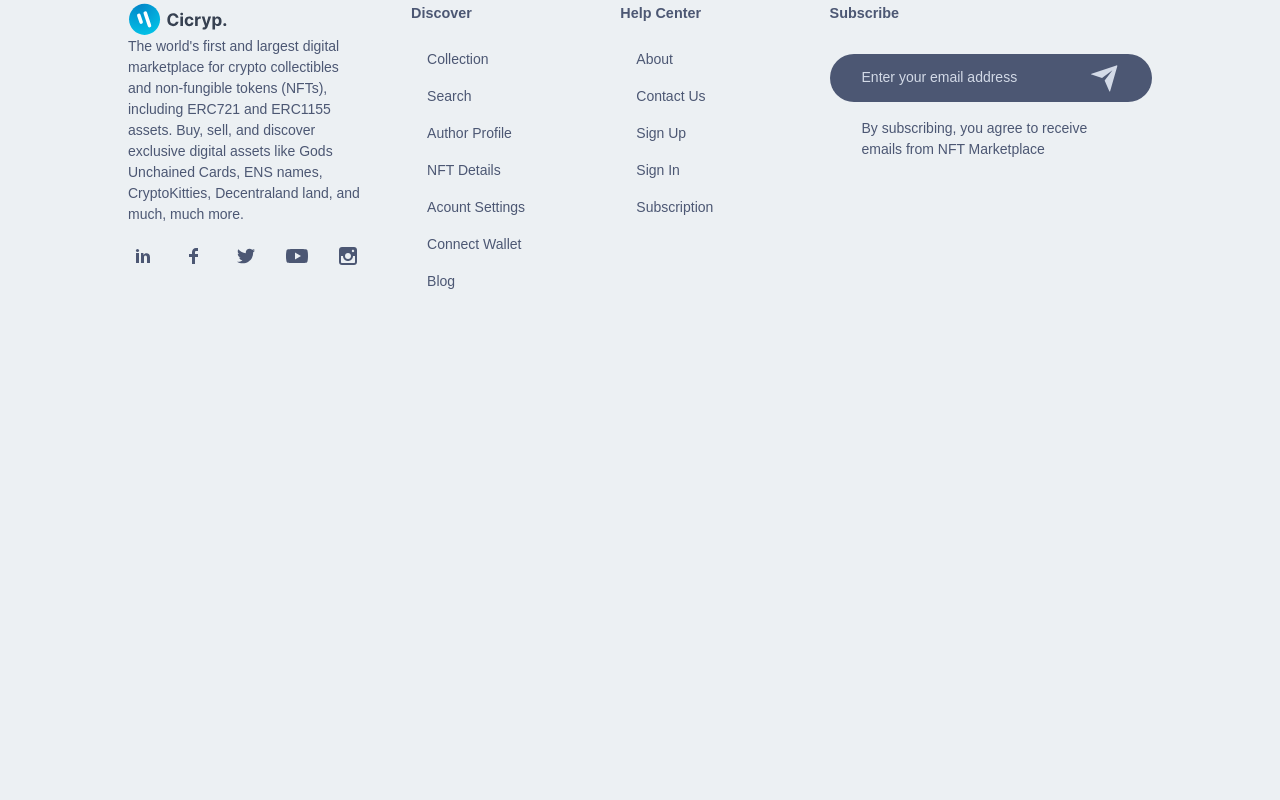
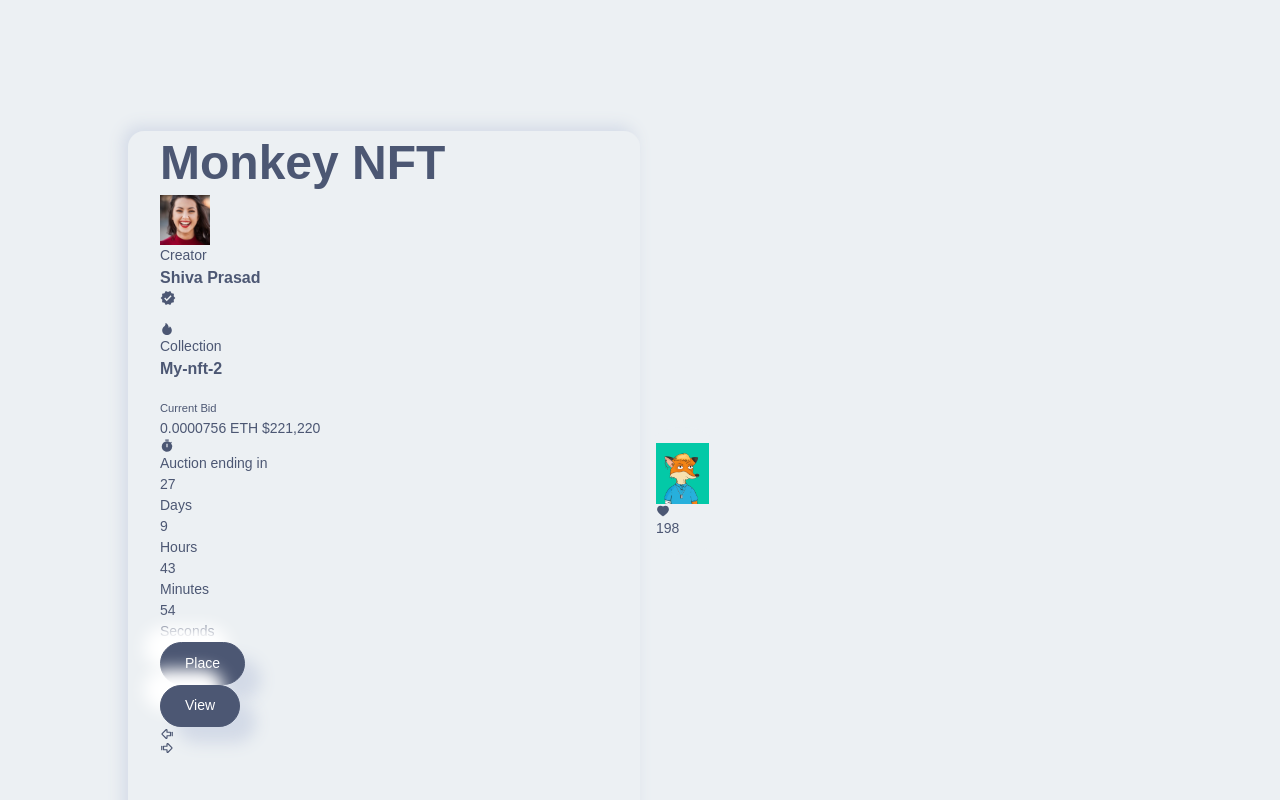
Before and after one commit to Karribalu/NftMarketPlaceTemplate, a Next.js app: page / in a window 1280 px wide. Shown: the part 1180-1980 px from the top of the page. Before the commit the page ends 1480 px from the top, so only its background shows below. Built offline with nearby package versions, Linux system fonts and the light colour scheme.

Commit message:
started working on the BigNFTSlider

```diff
--- a/app/layout.tsx
+++ b/app/layout.tsx
@@ -1,9 +1,8 @@
 import './globals.css';
 import { Inter } from 'next/font/google';
 //INTERNAL IMPORT
-import { NavBar, Footer, Service } from '../components/componentIndex';
+import { NavBar, Footer } from '../components/componentIndex';
 import Home from './page';
-const inter = Inter({ subsets: ['latin'] });
 
 export const metadata = {
   title: 'Create Next App',
@@ -21,7 +20,6 @@ export default function RootLayout({
       <body>
         <NavBar />
         <Home />
-        <Service />
         <Footer />
       </body>
     </html>
--- a/app/page.tsx
+++ b/app/page.tsx
@@ -1,6 +1,12 @@
+'use strict';
 import React, { FC } from 'react';
 import Style from './page.module.css';
-import { HeroSection } from '../components/componentIndex';
+import {
+  HeroSection,
+  Service,
+  BigNftSlider
+} from '../components/componentIndex';
+
 interface IProps {}
 
 /**
@@ -12,6 +18,8 @@ const Home: FC<IProps> = (props) => {
   return (
     <div className={Style.homePage}>
       <HeroSection />
+      <Service />
+      <BigNftSlider />
     </div>
   );
 };
--- /dev/null
+++ b/components/BigNFTSlider/BigNFTSlider.module.css
@@ -0,0 +1,50 @@
+.h3{
+    font-size: 1.5rem;
+    font-weight: 700;
+    margin-bottom: 1rem;
+}
+.h4 {
+    font-size: 1rem;
+    font-weight: 700;
+    margin-bottom: 1rem;
+}
+.big_nft_slider_box{
+    margin: 0 auto;
+    width: 80%;
+    padding-block: 8rem;
+    display: grid;
+    grid-template-columns: repeat(12, 1fr);
+    align-items: center;
+}
+@media screen and (max-width: 65em) {
+    .big_nft_slider_box{
+        width: 90%;
+        padding-top:28rem;
+        grid-template-columns: 1fr;
+        gap: 1rem;
+    }
+}
+.big_nft_slider_box_left
+{
+    grid-column: 1/7;
+    grid-row: 1/-1;
+    background-color: var(--main-bg-color);
+    box-shadow: var(--box-shadow-2);
+    border-radius: 1rem;
+    padding: 2rem;
+    z-index: 11111;
+    height: 90vh;
+}
+.big_nft_slider_box_left h2{
+    font-size: 3rem;
+    line-height: 0;
+    padding-bottom: 1rem;
+}
+.big_nft_slider_box_right{
+
+    grid-row: 0/-1;
+    padding: 1rem;
+    background-color: var(--main-bg-color);
+    border-radius: 2.5rem;
+    box-shadow: var(--main-bg-color);
+}
--- /dev/null
+++ b/components/BigNFTSlider/BigNFTSlider.tsx
@@ -0,0 +1,205 @@
+'use client';
+import React, { FC, useState, useEffect, useCallback } from 'react';
+
+import Image from 'next/image';
+import Style from './BigNFTSlider.module.css';
+
+import { AiFillFire, AiFillHeart, AiOutlineHeart } from 'react-icons/ai';
+import { MdVerified, MdTimer } from 'react-icons/md';
+import { TbArrowBigLeftLine, TbArrowBigRightLine } from 'react-icons/tb';
+
+import { Button } from '../Button/Button';
+import images from '../../public/assets/index';
+interface BigNFTSliderProps {}
+
+export const BigNftSlider: FC<BigNFTSliderProps> = () => {
+  const [idNumber, setIdNumber] = useState(1);
+  const sliderData = [
+    {
+      title: 'Hello NFT',
+      id: 1,
+      name: 'Bala Subramanyam',
+      collection: 'My-nft',
+      price: '0.00000646 ETH',
+      likes: 143,
+      image: images.user1,
+      nftImage: images.nft_image_1,
+      time: {
+        days: 23,
+        hours: 12,
+        minutes: 11,
+        seconds: 35
+      }
+    },
+    {
+      title: 'Monkey NFT',
+      id: 1,
+      name: 'Shiva Prasad',
+      collection: 'My-nft-2',
+      price: '0.0000756 ETH',
+      likes: 198,
+      image: images.user2,
+      nftImage: images.nft_image_2,
+      time: {
+        days: 27,
+        hours: 9,
+        minutes: 43,
+        seconds: 54
+      }
+    },
+    {
+      title: 'Pewdiepie NFT',
+      id: 1,
+      name: 'Murali Krishna',
+      collection: 'My-nft-3',
+      price: '0.0000965 ETH',
+      likes: 288,
+      image: images.user3,
+      nftImage: images.nft_image_3,
+      time: {
+        days: 11,
+        hours: 18,
+        minutes: 24,
+        seconds: 42
+      }
+    },
+    {
+      title: 'GYM NFT',
+      id: 1,
+      name: 'Nikhil Manchukonda',
+      collection: 'My-nft-4',
+      price: '0.00959 ETH',
+      likes: 976,
+      image: images.user4,
+      nftImage: images.nft_image_2,
+      time: {
+        days: 23,
+        hours: 12,
+        minutes: 11,
+        seconds: 35
+      }
+    }
+  ];
+  const inc = useCallback(() => {
+    if (idNumber < sliderData.length - 1) {
+      setIdNumber(idNumber + 1);
+    }
+  }, [idNumber, sliderData.length]);
+  const dec = useCallback(() => {
+    if (idNumber > 0) {
+      setIdNumber(idNumber - 1);
+    }
+  }, [idNumber]);
+
+  return (
+    <div className={Style.big_nft_slider}>
+      <div className={Style.big_nft_slider_box}>
+        <div className={Style.big_nft_slider_box_left}>
+          <h2 className={Style.h3}>{sliderData[idNumber].title}</h2>
+          <div className={Style.big_nft_slider_box_left_creator}>
+            <div className={Style.big_nft_slider_box_left_creator_profile}>
+              <Image
+                src={sliderData[idNumber].image}
+                alt="profile image"
+                className={Style.big_nft_slider_box_left_creator_profile_img}
+                width={50}
+                height={50}
+              />
+              <div
+                className={Style.big_nft_slider_box_left_creator_profile_image}
+              >
+                <p> Creator</p>
+                <h4 className={Style.h4}>
+                  {sliderData[idNumber].name}{' '}
+                  <span>
+                    <MdVerified />
+                  </span>
+                </h4>
+              </div>
+            </div>
+            <div className={Style.big_nft_slider_box_left_creator_collection}>
+              <AiFillFire
+                className={
+                  Style.big_nft_slider_box_left_creator_collection_icon
+                }
+              />
+              <div
+                className={
+                  Style.big_nft_slider_box_left_creator_collection_info
+                }
+              >
+                <p>Collection</p>
+                <h4 className={Style.h4}>{sliderData[idNumber].collection}</h4>
+              </div>
+            </div>
+          </div>
+          <div className={Style.big_nft_slider_box_left_bidding}>
+            <div className={Style.big_nft_slider_box_left_bidding_box}>
+              <small>Current Bid</small>
+              <p>
+                {sliderData[idNumber].price} <span>$221,220</span>
+              </p>
+            </div>
+            <p className={Style.big_nft_slider_box_left_bidding_box_auction}>
+              <MdTimer
+                className={
+                  Style.big_nft_slider_box_left_bidding_box_auction_icon
+                }
+              />
+              <span>Auction ending in</span>
+            </p>
+            <div className={Style.big_nft_slider_box_left_bidding_box_timer}>
+              <div
+                className={Style.big_nft_slider_box_left_bidding_box_timer_item}
+              >
+                <p>{sliderData[idNumber].time.days}</p>
+                <span>Days</span>
+              </div>
+              <div
+                className={Style.big_nft_slider_box_left_bidding_box_timer_item}
+              >
+                <p>{sliderData[idNumber].time.hours}</p>
+                <span>Hours</span>
+              </div>
+              <div
+                className={Style.big_nft_slider_box_left_bidding_box_timer_item}
+              >
+                <p>{sliderData[idNumber].time.minutes}</p>
+                <span>Minutes</span>
+              </div>
+              <div
+                className={Style.big_nft_slider_box_left_bidding_box_timer_item}
+              >
+                <p>{sliderData[idNumber].time.seconds}</p>
+                <span>Seconds</span>
+              </div>
+            </div>
+            <div className={Style.big_nft_slider_box_left_bidding_box_btn}>
+              <Button btnName="Place" handleClick={() => {}} />
+              <Button btnName="View" handleClick={() => {}} />
+            </div>
+          </div>
+          <div className={Style.big_nft_slider_box_left_slider_button}>
+            <TbArrowBigLeftLine
+              className={Style.big_nft_slider_box_left_slider_button_icon}
+              onClick={dec}
+            />
+            <TbArrowBigRightLine
+              className={Style.big_nft_slider_box_left_slider_button_icon}
+              onClick={inc}
+            />
+          </div>
+        </div>
+        <div className={Style.big_nft_slider_box_right}>
+          <div className={Style.big_nft_slider_box_right_box}>
+            <Image src={sliderData[idNumber].nftImage} alt="nft image" />
+            <div className={Style.big_nft_slider_box_right_box_like}>
+              <AiFillHeart />
+              <span>{sliderData[idNumber].likes}</span>
+            </div>
+          </div>
+        </div>
+      </div>
+    </div>
+  );
+};
--- a/components/componentIndex.ts
+++ b/components/componentIndex.ts
@@ -3,4 +3,5 @@ import { Footer } from './Footer/Footer';
 import { NavBar } from './NavBar/NavBar';
 import HeroSection from '../components/HeroSection/HeroSection';
 import { Service } from './Service/Service';
-export { Button, Footer, NavBar, HeroSection, Service };
+import { BigNftSlider } from './BigNFTSlider/BigNFTSlider';
+export { Button, Footer, NavBar, HeroSection, Service, BigNftSlider };
```
